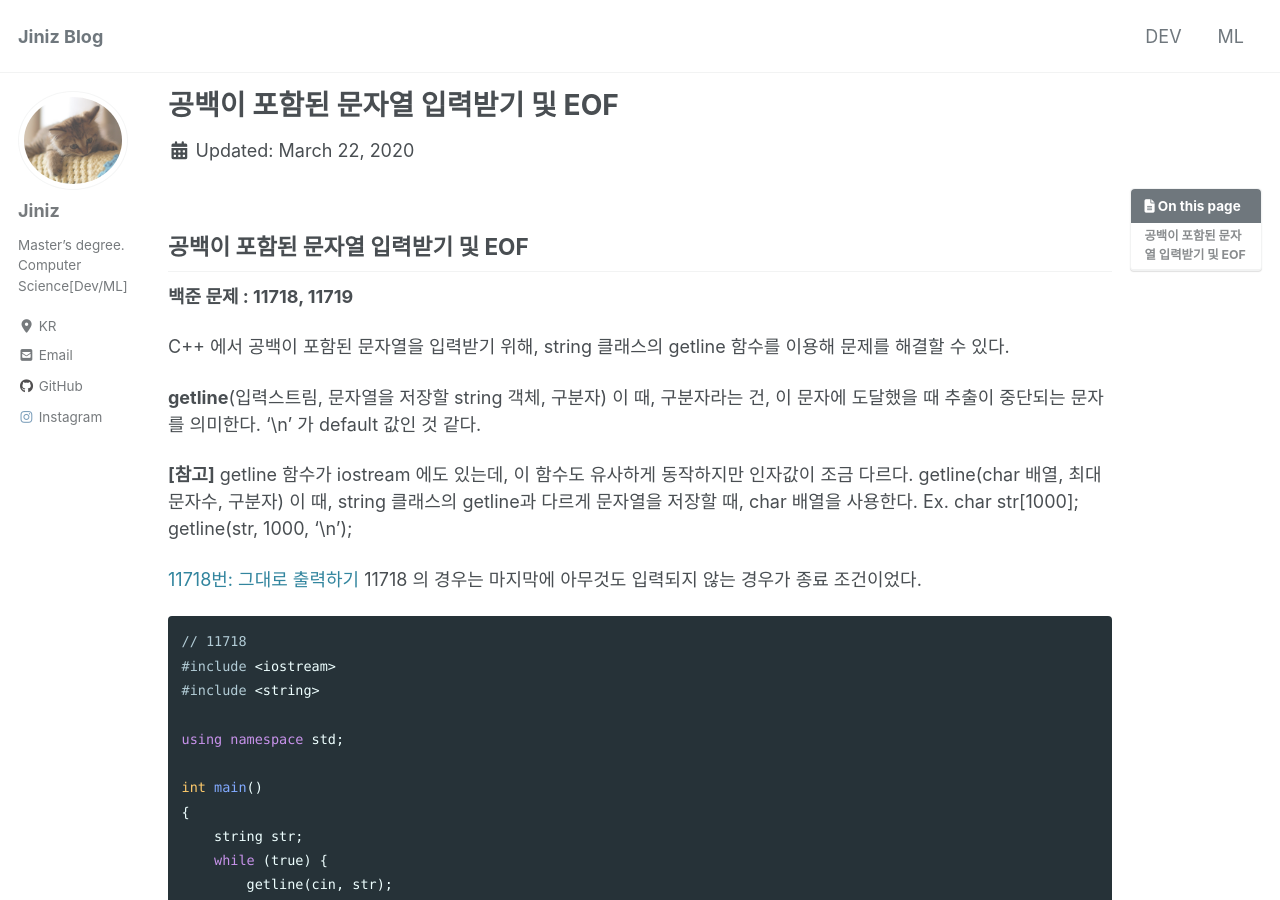
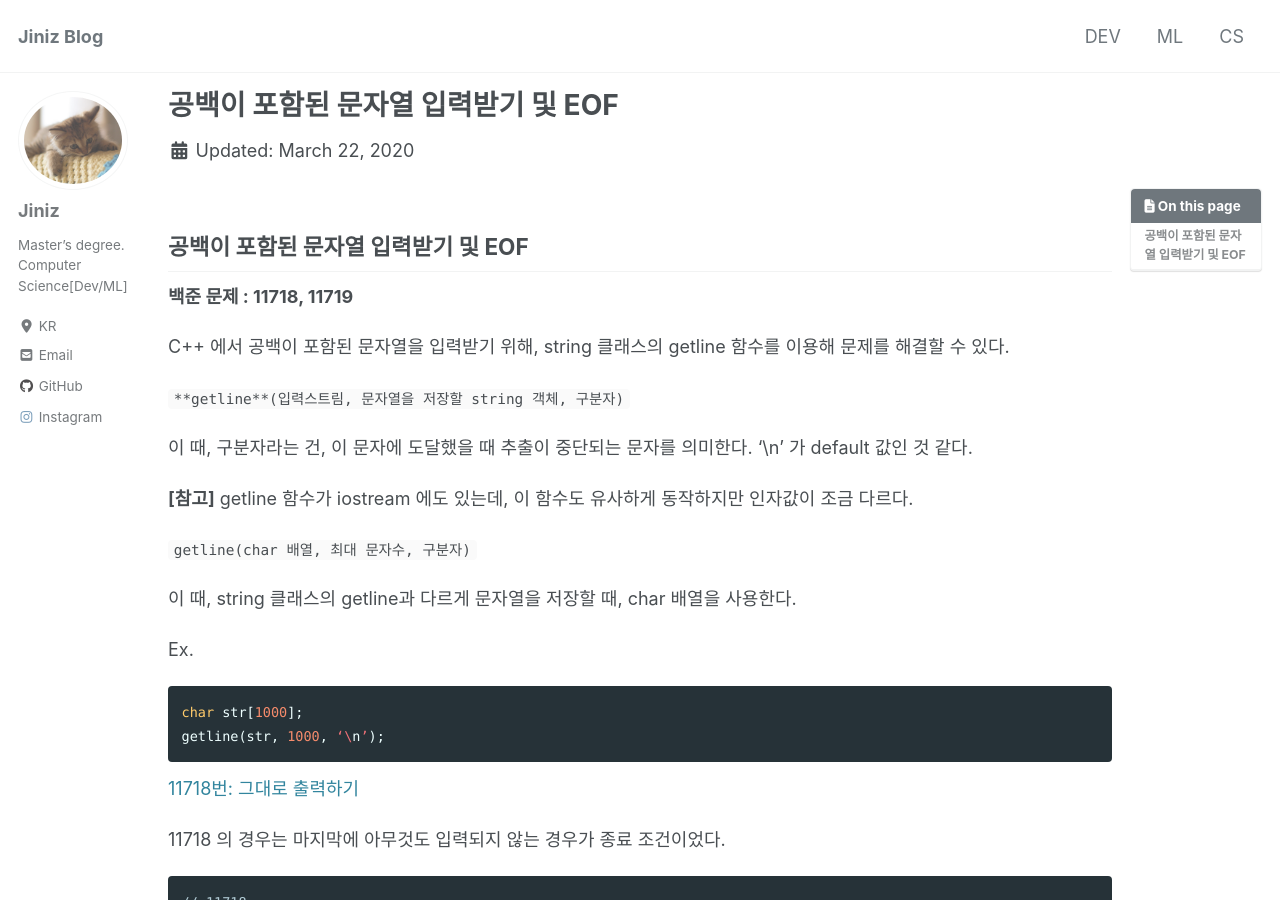
Before and after one commit to devilzCough/devilzcough.github.io, a Jekyll site: the page built from _posts/2020-03-22-공백이 포함된 문자열 입력받기 및 EOF.md, in a window 1280 px wide and 900 px high. Built offline with Jekyll 4.4.1, drawn with Linux system fonts in a browser that asks for light colours; cached includes are drawn as plain includes; nearby versions of some CDN libraries; some of the changed text lies outside the part shown.

Commit message:
modify posts

````diff
--- a/_data/navigation.yml
+++ b/_data/navigation.yml
@@ -6,3 +6,5 @@ main:
     url: /dev/
   - title: "ML"
     url: /ml/
+  - title: "CS"
+    url: /cs/
--- a/_posts/2020-03-22-공백이 포함된 문자열 입력받기 및 EOF.md
+++ b/_posts/2020-03-22-공백이 포함된 문자열 입력받기 및 EOF.md
@@ -15,20 +16,29 @@ toc : true
 
 C++ 에서 공백이 포함된 문자열을 입력받기 위해, string 클래스의 getline 함수를 이용해 문제를 해결할 수 있다.
 
-**getline**(입력스트림,  문자열을 저장할 string 객체,  구분자)
+`**getline**(입력스트림,  문자열을 저장할 string 객체,  구분자)`
+
 이 때, 구분자라는 건, 이 문자에 도달했을 때 추출이 중단되는 문자를 의미한다.
 ‘\n’ 가 default 값인 것 같다.
 
 **[참고]**
 getline  함수가 iostream 에도 있는데, 이 함수도 유사하게 동작하지만 인자값이 조금 다르다.
-getline(char 배열, 최대 문자수, 구분자)
+
+`getline(char 배열, 최대 문자수, 구분자)`
+
 이 때, string 클래스의 getline과 다르게 문자열을 저장할 때, char 배열을 사용한다.
+
 Ex.
+
+```c
 char str[1000];
 getline(str, 1000, ‘\n’);
+```
 
 [11718번: 그대로 출력하기](https://www.acmicpc.net/problem/11718)
+
 11718 의 경우는 마지막에 아무것도 입력되지 않는 경우가 종료 조건이었다.
+
 ```c++
 // 11718
 #include <iostream>
@@ -49,7 +59,10 @@ int main()
 }
 ```
 
+
+
 C 로 문제를 해결하는 경우, 다음과 같이 EOF(-1) 를 체크하거나 정규식을 이용해 문제를 풀기도 하더라
+
 ``` c
 #include <stdio.h>
 
@@ -78,7 +91,9 @@ int main() {
 ```
 
 [11719번: 그대로 출력하기 2](https://www.acmicpc.net/problem/11719)
+
 11719 의 경우는 앞 뒤에 공백이 포함될 수 도 있고 혹은 아무것도 입력되지 않는 경우도 입력으로 포함되기 때문에 EOF 를 처리해야 한다.
+
 ```c++
 #include <iostream>
 #include <string>
````
Also changed, not shown: other parts of _posts/2020-03-22-공백이 포함된 문자열 입력받기 및 EOF.md (+1 -0 lines), _posts/2020-03-22-<math.h> pow() 함수 오차.md (+7 -2 lines).
